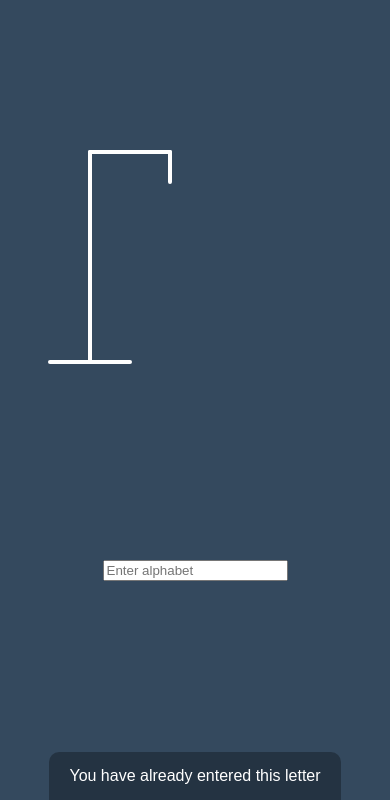
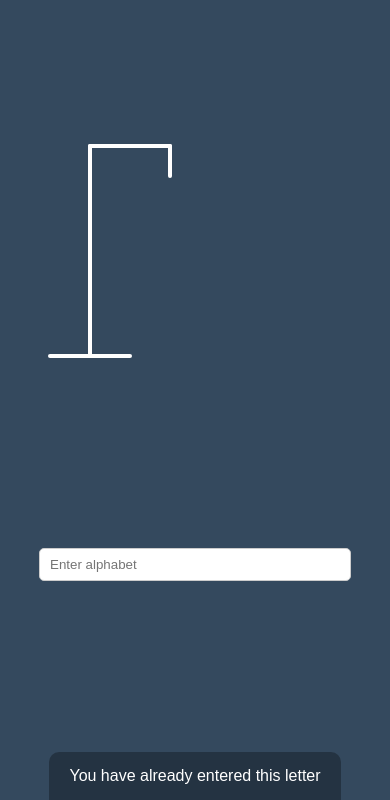
Before and after one commit to aadeshkulkarni/Hangman, a plain HTML site: page index.html in a window 390 px wide. Shown: the part 94-894 px from the top of the page. Drawn offline with Linux system fonts and the light colour scheme; no server answers.

Commit message:
Update styles.css
Textbox for Screen width <=600px

```diff
--- a/styles.css
+++ b/styles.css
@@ -122,3 +122,21 @@ h1{
 .notification-container.show{
     transform:translateY(-50px);
 }
+
+.text-container {
+    visibility: hidden;
+}
+
+
+@media(max-width:600px){
+    .text-container{
+        width:80%;
+        visibility:visible;
+    }
+    .text-container input{
+        width:100%;
+        padding:8px 10px;
+        border-radius:5px;
+        border:1px solid #CCC;
+    }
+}
```
